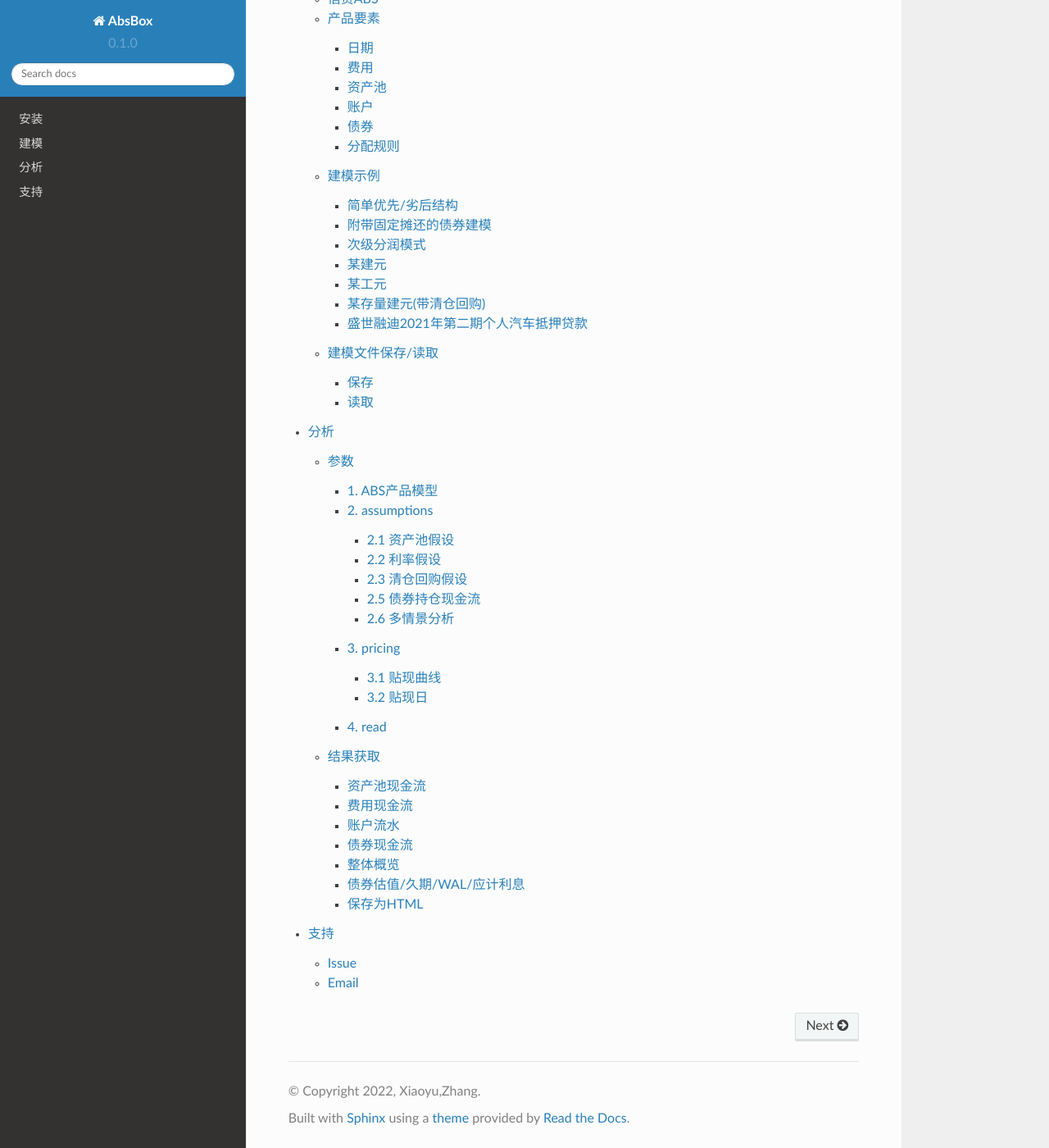
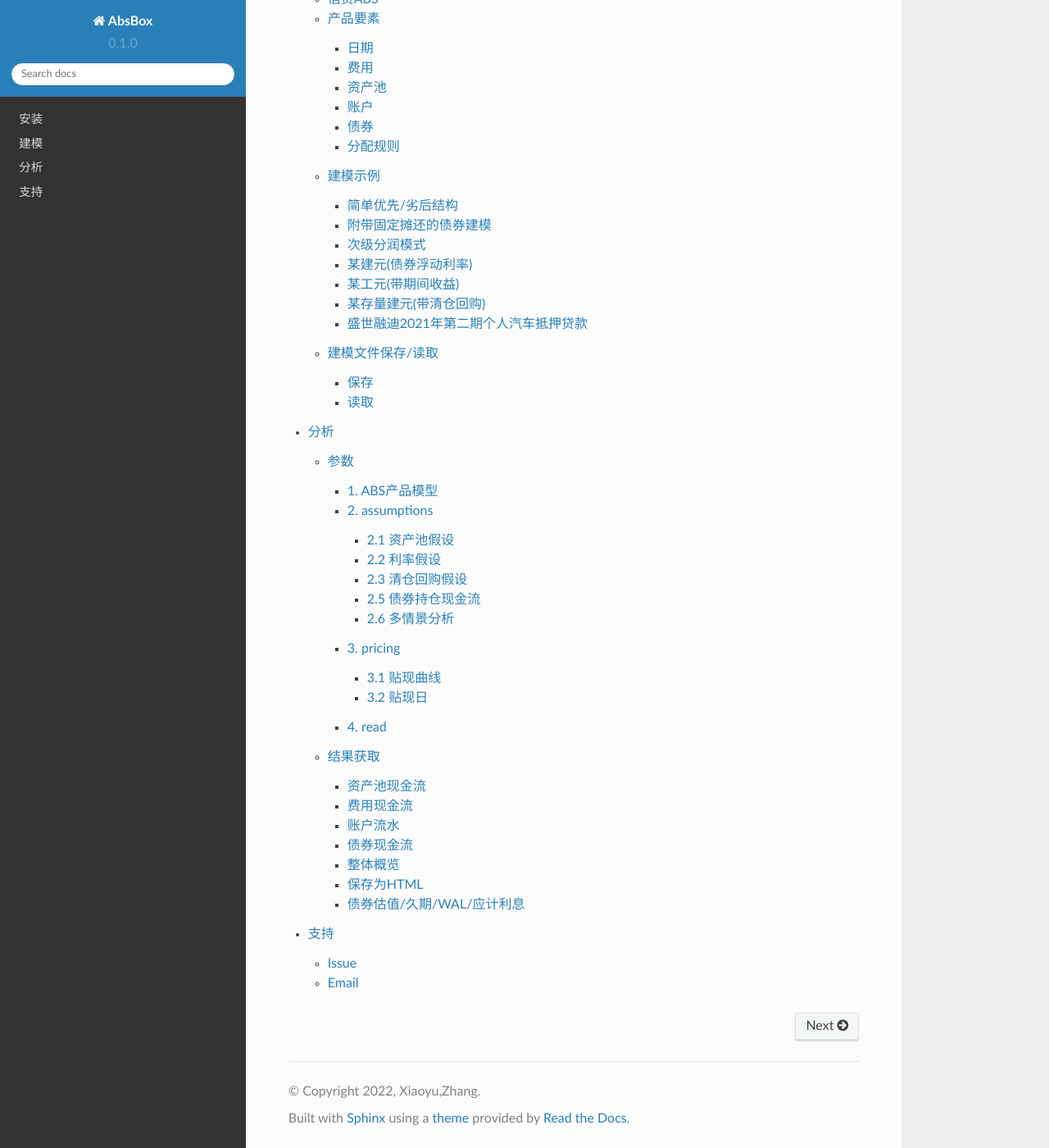
Before and after one commit to yellowbean/pyabs-doc, a Sphinx documentation site: the page built from docs/source/index.rst, in a window 1280 px wide and 1400 px high, scrolled down 641 px. Shown: the whole window at 82% size. Built offline with Sphinx 7.4.7 and the Read the Docs theme 2.0.0, drawn with Linux system fonts in a browser that asks for light colours.

Commit message:
update 0829

```diff
--- a/docs/source/建模.rst
+++ b/docs/source/建模.rst
@@ -19,13 +19,13 @@
 日期
 ----
 
-封包日/入池日:
+- 封包日/入池日:
   指 原始权益人 将 底层资产转移到SPV的当天。该日期之后所有资产的现金流的归属于SPV
 
-起算日/起息日:
+- 起算日/起息日:
   指 产品 成立之后，负债端债券的起始计算利息的日期。
 
-首次支付日:
+- 首次支付日:
   指 产品 成立之后，负债端第一次支付利息/本金的日期。
 
 建模时按照顺序，通过建立一个tuple ``(封包日,起息日,首次支付日)`` 用于描述产品的日期要素.
@@ -36,9 +36,14 @@
   ("2022-01-01","2022-03-01","2022-05-01")
   # 表示 封包日=2022-01-01,起息日=2022-03-01,首次支付日=2022-05-01
 
-对于存量产品建模时候,我们基于的是受托报告，例如对应获取的日期信息是：
+对于存量产品建模时,受托报告获取的日期是：
   * 收款期间（2022-08-01,2022-09-01）
   * 债券当期兑付日 ： 2022-09-26
+
+针对上述要素，我们需要获取的三个日期如下：
+- 下次债券兑付对应收款期间截止日
+- 下次债券兑付的起息日
+- 下次债券兑付日
 
 .. code-block:: python
 
@@ -400,7 +405,7 @@
     )
 
 
-某建元
+某建元(债券浮动利率)
 ----
 
 .. code-block:: python
@@ -474,7 +479,7 @@
         ,None
     )
 
-某工元
+某工元(带期间收益)
 ----
 
 .. code-block:: python
```
Also changed, not shown: docs/source/分析.rst (+13 -13 lines).
